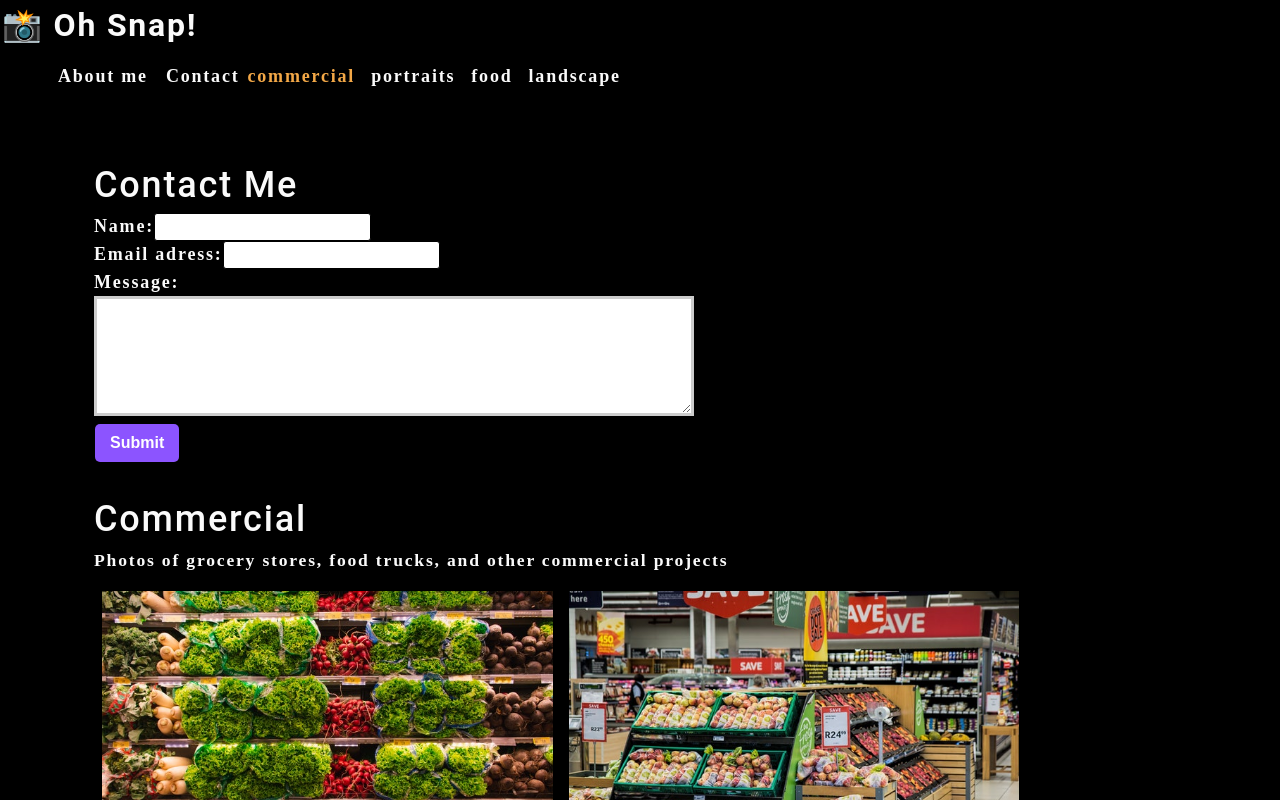
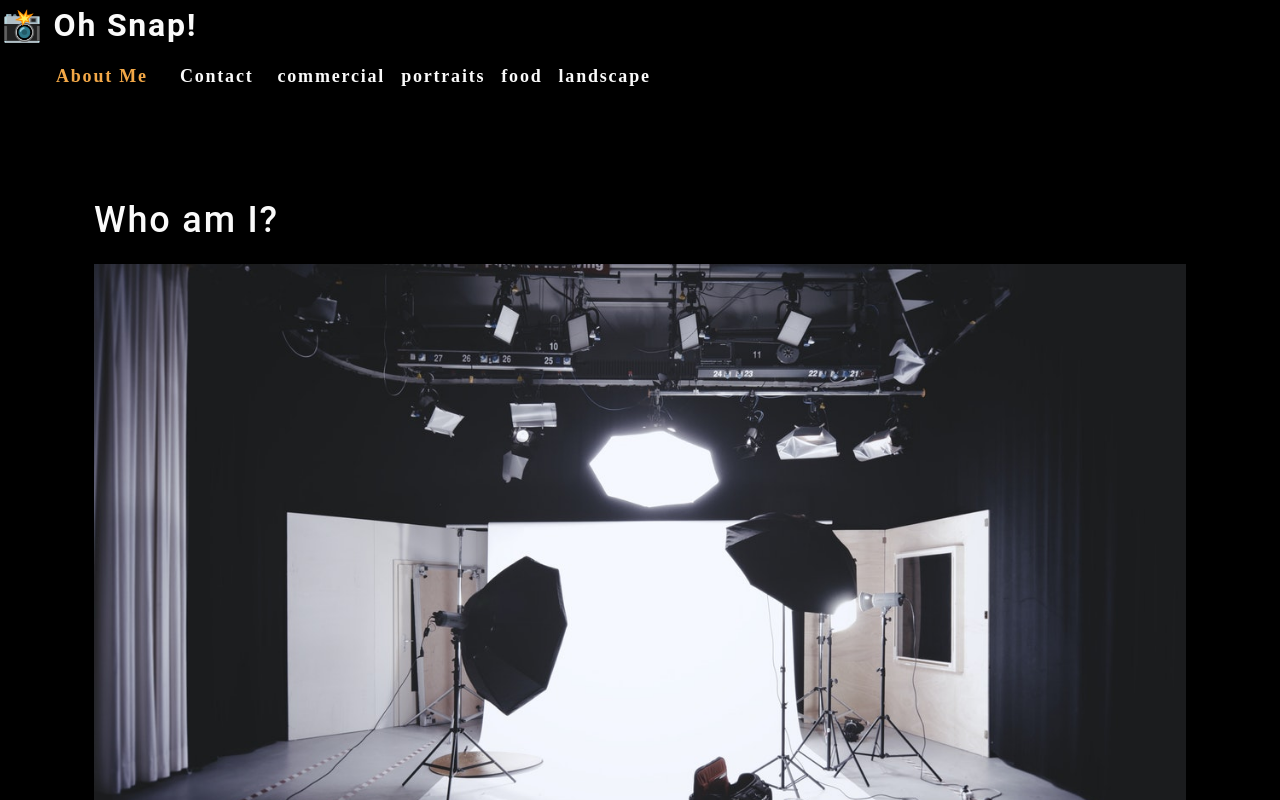
Before and after one commit to brian-presta/photo-port, a React (Create React App) app: page / in a window 1280 px wide. Shown: the top 800 px of the page. Built offline with nearby package versions, Linux system fonts and the light colour scheme.

Commit message:
added conditional rendering

```diff
--- a/src/App.js
+++ b/src/App.js
@@ -7,13 +7,16 @@ import ContactForm from './components/Contact'
 import categories from './utils/categories'
 function App() {
   const [currentCategory,setCurrentCategory] = useState(categories[0])
+  const [currentNav, setNav] = useState({about:true});
+
   return (
     <div>
-      <Nav categories={categories} setCurrentCategory={setCurrentCategory} currentCategory={currentCategory}></Nav>
+      <Nav categories={categories} setCurrentCategory={setCurrentCategory} currentCategory={currentCategory}
+      currentNav={currentNav} setNav={setNav} />
       <main>
-      <ContactForm></ContactForm>
-      <Gallery currentCategory={currentCategory}></Gallery>
-      <About></About>
+      {currentNav.contact && <ContactForm/>}
+      {currentNav.gallery &&  <Gallery currentCategory={currentCategory} />}
+      {currentNav.about && <About/>}
       </main>
     </div>
   );
--- a/src/components/Nav/index.js
+++ b/src/components/Nav/index.js
@@ -1,11 +1,26 @@
 import React, { useEffect } from 'react';
 import { capitalizeFirstLetter } from '../..//utils/helpers'
 function Nav(props) {
-  const { categories, setCurrentCategory, currentCategory} = props
+  const { categories, setCurrentCategory, currentCategory, currentNav, setNav} = props
   function changeTitle() {
-    document.title = capitalizeFirstLetter(currentCategory.name)
+    if (currentNav.gallery) {
+      document.title = capitalizeFirstLetter(currentCategory.name)
+    }
+    else {
+      if(currentNav.about) {document.title = 'about'}
+      if(currentNav.contact) {document.title = 'contact'}
+
+    }
   }
-  useEffect(changeTitle, [currentCategory])
+  useEffect(changeTitle, [currentNav,currentCategory])
+  function navClicked(name) {
+    setNav({[name]:true})
+  }
+  function categoryClicked(category) {
+    setCurrentCategory(category)
+    setNav({gallery:true})
+  }
+  console.log(currentNav)
   return (
             <header>
               <h2>
@@ -15,17 +30,15 @@ function Nav(props) {
               </h2>
               <nav>
                 <ul className="flex-row">
-                  <li className="mx-2">
-                    <a href="#about">
-                      About me
-                    </a>
+                  <li className={`mx-2 ${currentNav.about && 'navActive'}`}>
+                    <span onClick={()=>navClicked('about')}>About Me</span>
                   </li>
-                  <li>
-                    <span>Contact</span>
+                  <li className={`mx-2 ${currentNav.contact && 'navActive'}`}>
+                    <span onClick={() => navClicked('contact')}>Contact</span>
                   </li>
                   {categories.map( category => (
-                      <li className={`mx-1 ${currentCategory.name === category.name && 'navActive'}`}>
-                          <span onClick={() => setCurrentCategory(category)}>
+                      <li className={`mx-1 ${currentCategory.name === category.name && currentNav.gallery && 'navActive'}`}>
+                          <span onClick={() => categoryClicked(category)}>
                               {category.name}
                           </span>
                       </li>
```
